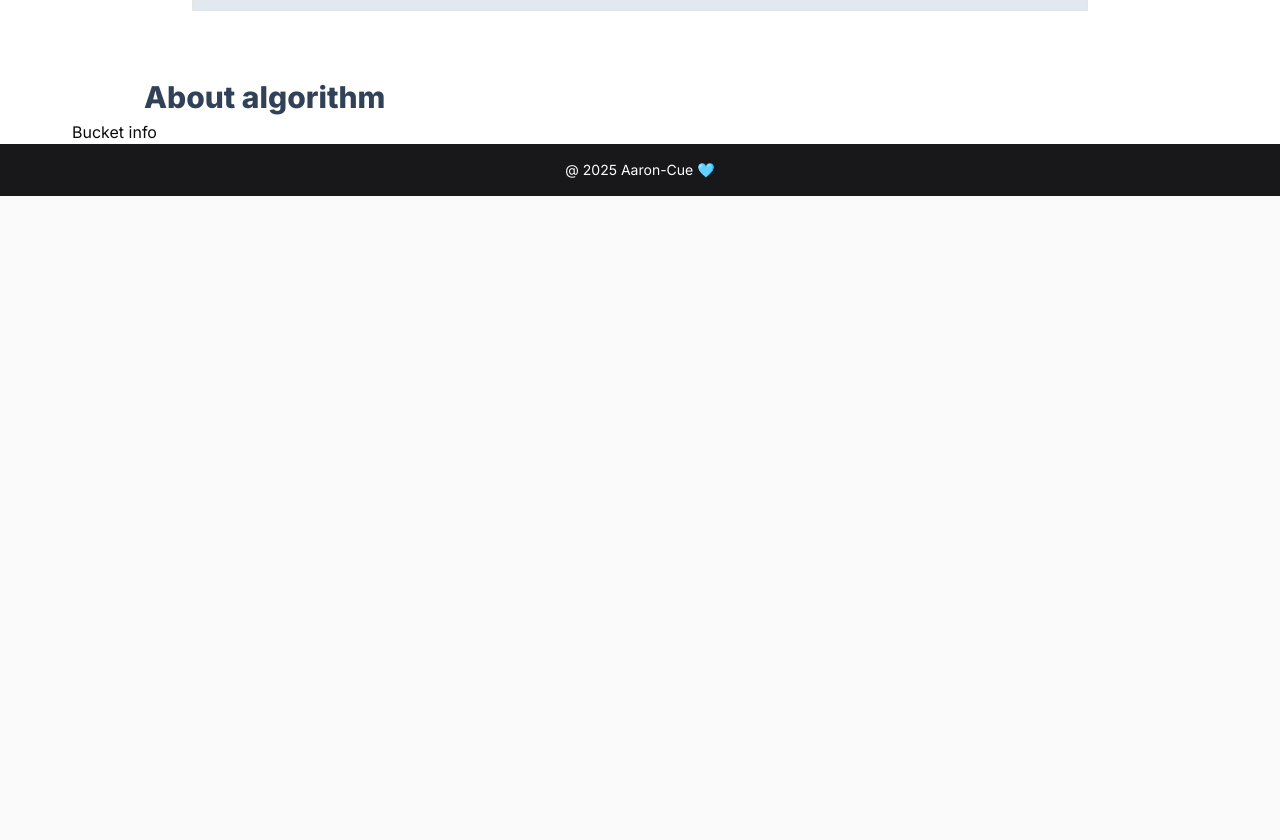
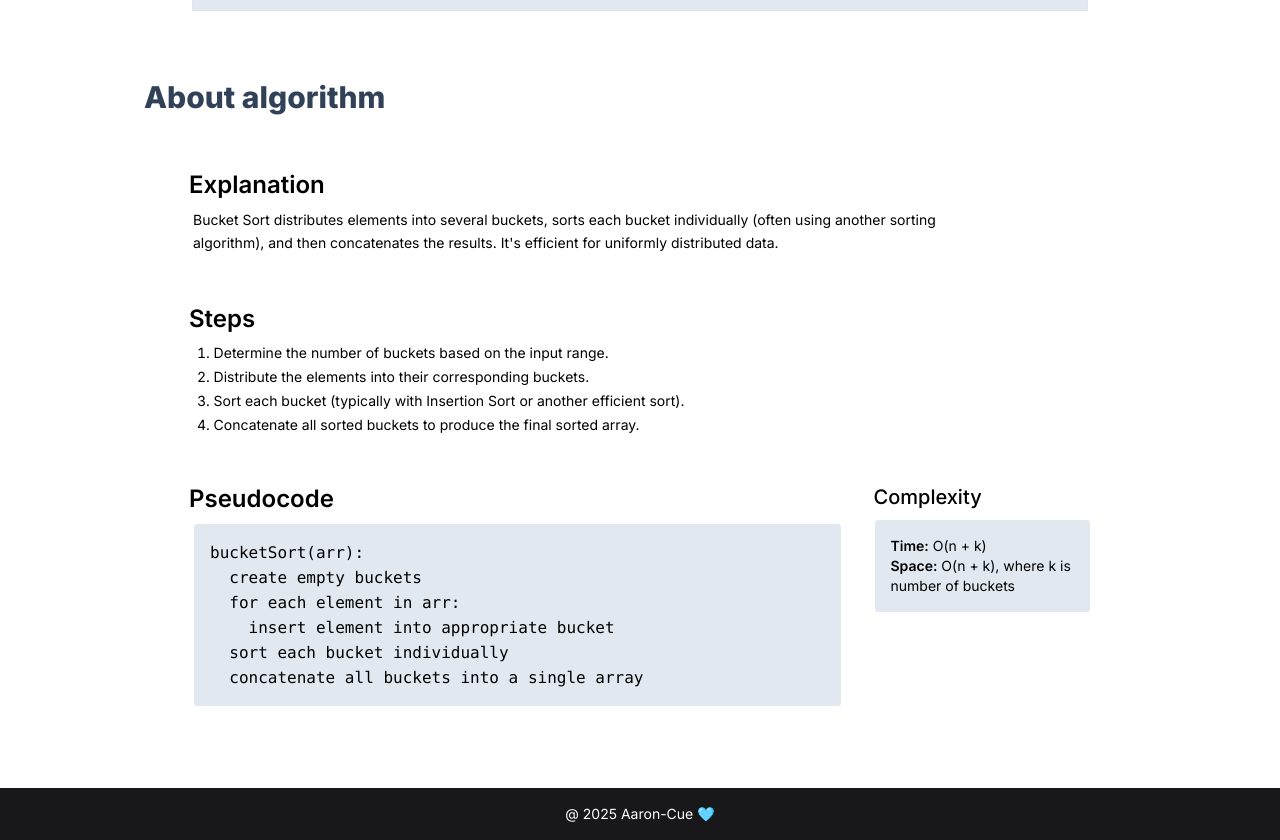
Before and after one commit to Aaron-Cue/algorithm-visualizer, a Next.js app: page /Bucket in a window 1280 px wide. Shown: the part 749-1589 px from the top of the page. Before the commit the page ends 945 px from the top, so only its background shows below. Built offline with nearby package versions, Linux system fonts and the light colour scheme.

Commit message:
bucket info

```diff
--- a/src/components/Algorithms/Info/Sorting/Bucket.tsx
+++ b/src/components/Algorithms/Info/Sorting/Bucket.tsx
@@ -1,3 +1,24 @@
+import InfoWrapper from '../InfoWrapper'
+
 export default function Bucket() {
-  return <div>Bucket info</div>
+  const pseudocode = `bucketSort(arr):
+  create empty buckets
+  for each element in arr:
+    insert element into appropriate bucket
+  sort each bucket individually
+  concatenate all buckets into a single array`
+
+  return (
+    <InfoWrapper
+      description="Bucket Sort distributes elements into several buckets, sorts each bucket individually (often using another sorting algorithm), and then concatenates the results. It's efficient for uniformly distributed data."
+      steps={[
+        'Determine the number of buckets based on the input range.',
+        'Distribute the elements into their corresponding buckets.',
+        'Sort each bucket (typically with Insertion Sort or another efficient sort).',
+        'Concatenate all sorted buckets to produce the final sorted array.'
+      ]}
+      pseudocode={pseudocode}
+      complexity={['O(n + k)', 'O(n + k), where k is number of buckets']}
+    />
+  )
 }
```
